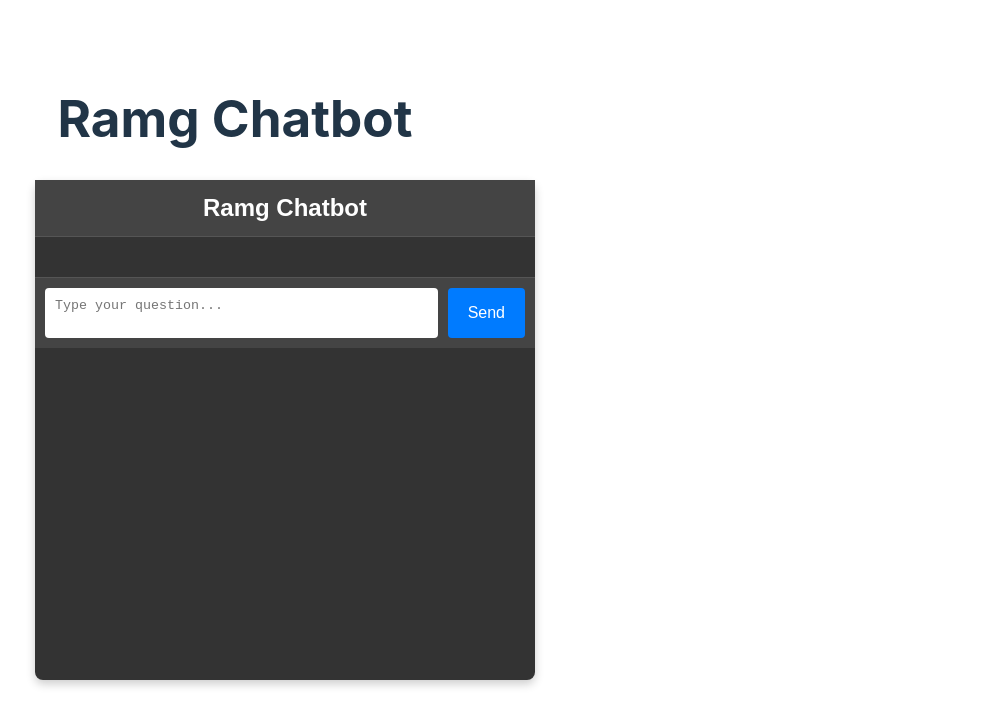
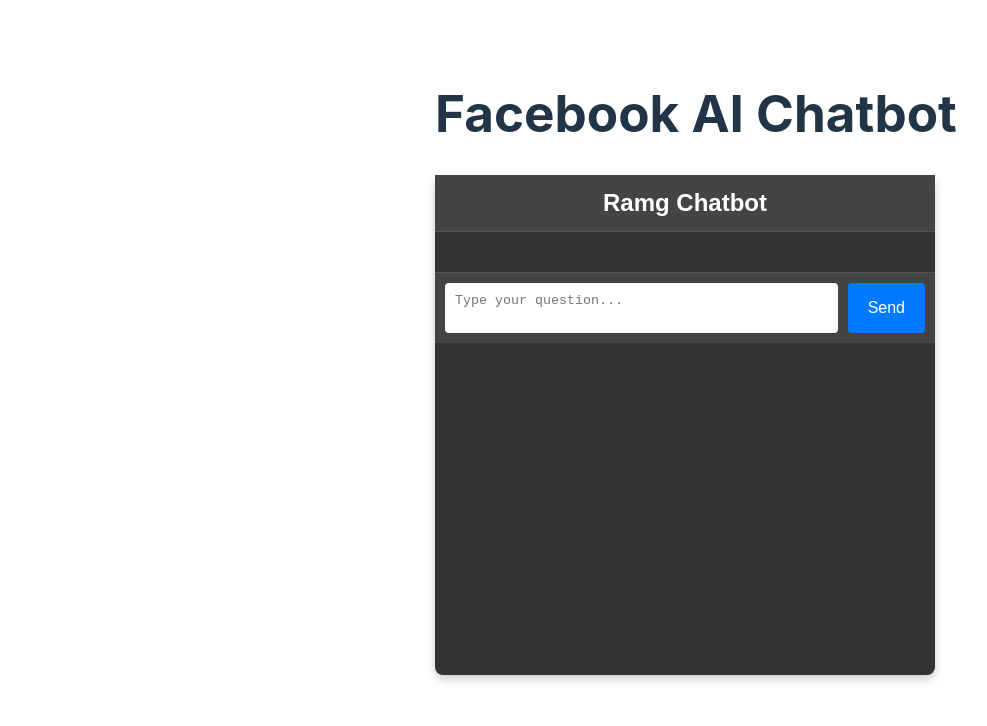
Before and after one commit to Collince-Okeyo/my-chatbot, a React (Vite) app: page / in a window 1280 px wide. Shown: the top 726 px of the page, without its empty margins (65-1052 px from the left). Built offline with nearby package versions, Linux system fonts and the light colour scheme.

Commit message:
update header title and adjust chatbot margin for better alignment

```diff
--- a/src/App.jsx
+++ b/src/App.jsx
@@ -4,7 +4,7 @@
 function App() {
   return (
     <div className="App">
-      <h1 style={{ textAlign: 'center', marginTop: '20px' }}>Ramg Chatbot</h1>
+      <h1 style={{ textAlign: 'center', marginTop: '10px', marginLeft: '500px' }}>Facebook AI Chatbot</h1>
       <Chatbot />
     </div>
   )
--- a/src/components/Chatbot.css
+++ b/src/components/Chatbot.css
@@ -7,7 +7,7 @@
     color: #fff;
     border-radius: 8px;
     box-shadow: 0 4px 10px rgba(0, 0, 0, 0.2);
-    margin-left: 100px;
+    margin-left: 500px;
     margin-top: 10px;
   }
 
```
